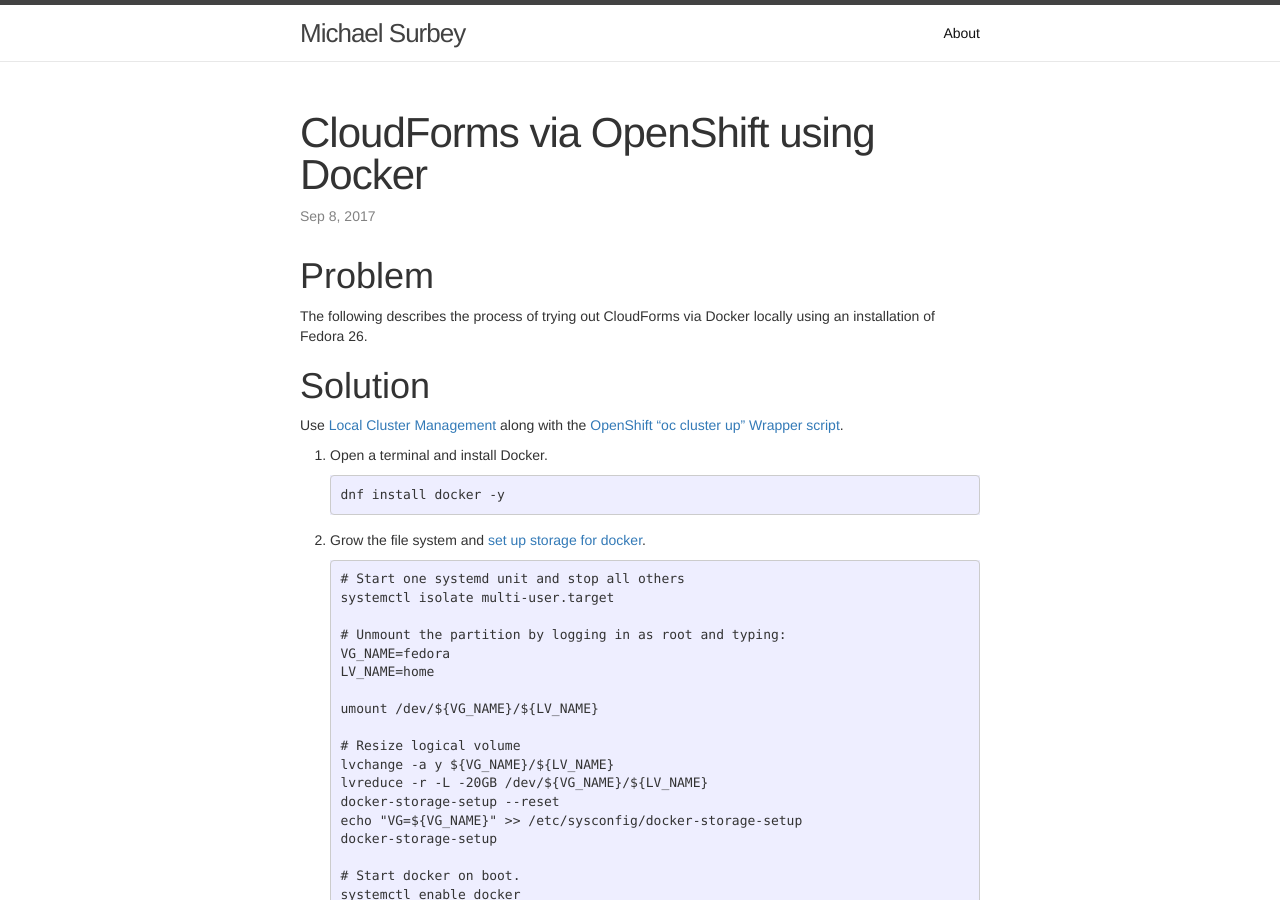
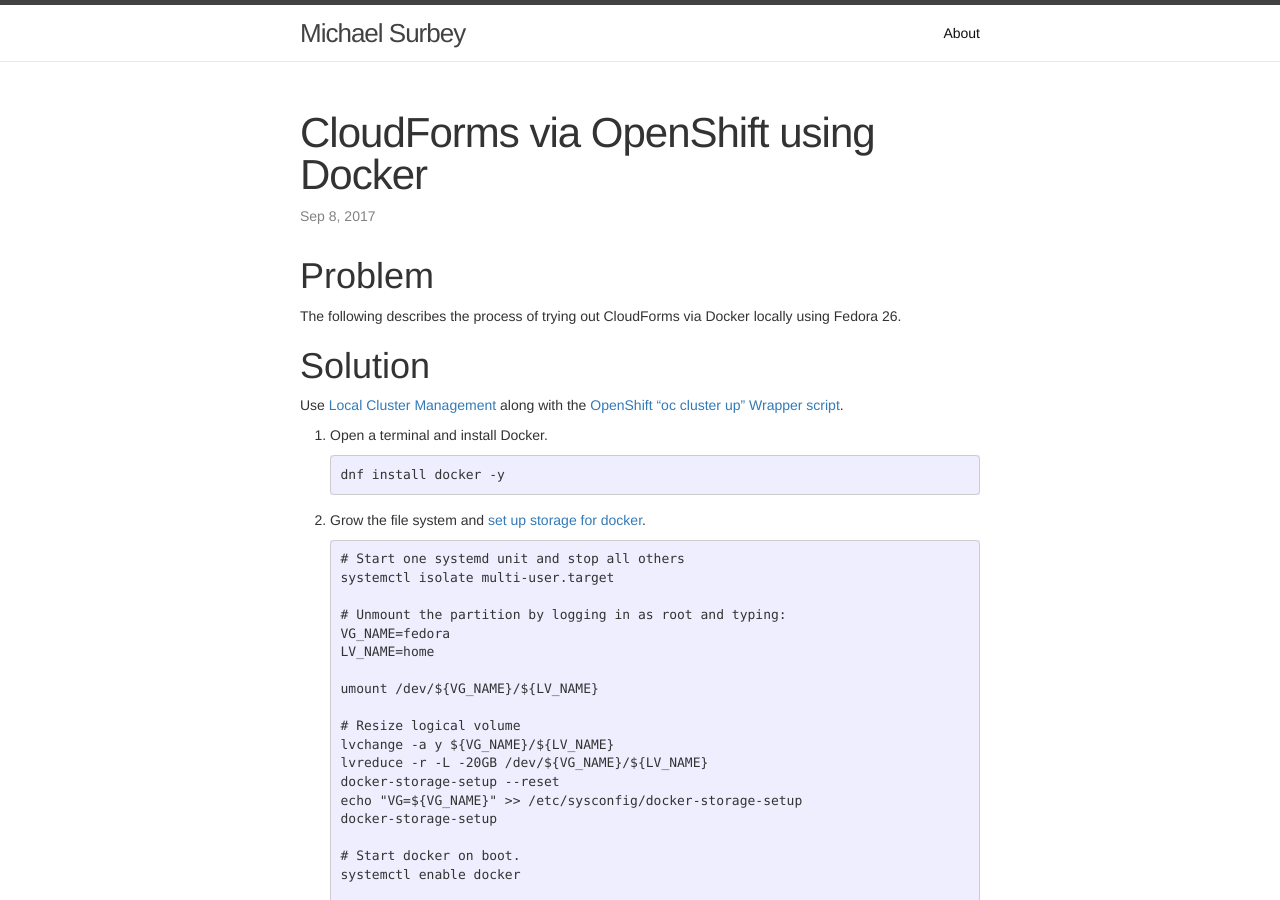
Before and after one commit to ecwpz91/ecwpz91.github.io, a Jekyll site: the page built from _posts/2017-09-08-CloudForms via OpenShift using Docker.md, in a window 1280 px wide and 900 px high. Built offline with Jekyll 4.4.1, drawn with Linux system fonts in a browser that asks for light colours; nearby versions of some CDN libraries.

Commit message:
Updated format and grammar

```diff
--- a/_posts/2017-09-08-CloudForms via OpenShift using Docker.md
+++ b/_posts/2017-09-08-CloudForms via OpenShift using Docker.md
@@ -6,7 +6,7 @@
 
 # Problem
 
-The following describes the process of trying out CloudForms via Docker locally using an installation of Fedora 26.
+The following describes the process of trying out CloudForms via Docker locally using Fedora 26.
 
 # Solution
 
```
